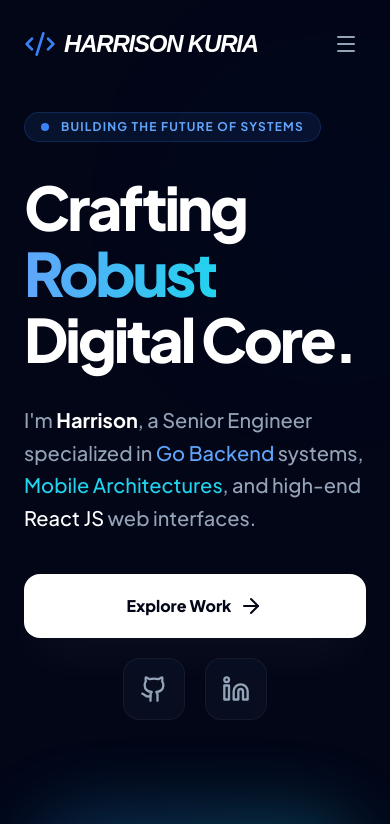
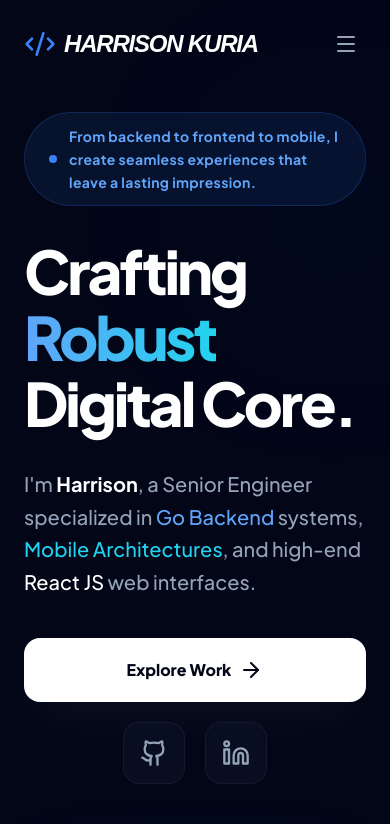
Before and after one commit to harry-kuria/portfolio, a React (Vite) app: page / in a window 390 px wide. Shown: the top 824 px of the page. Built offline with nearby package versions, Linux system fonts and the light colour scheme; grey boxes are pictures that could not be loaded; a web font is replaced by a local one.

Commit message:
✨ Update tagline: From backend to frontend to mobile, creating seamless experiences

```diff
--- a/components/Hero.tsx
+++ b/components/Hero.tsx
@@ -13,12 +13,12 @@ const Hero: React.FC = () => {
       <div className="max-w-7xl mx-auto px-6 sm:px-8 lg:px-10 relative z-10 w-full">
         <div className="grid grid-cols-1 lg:grid-cols-12 gap-16 items-center">
           <div className="lg:col-span-7 text-left">
-            <div className="inline-flex items-center px-4 py-1.5 rounded-full bg-blue-500/10 border border-blue-500/20 text-blue-400 text-xs font-bold mb-8 animate-fade-in tracking-widest uppercase">
-              <span className="relative flex h-2 w-2 mr-3">
+            <div className="inline-flex items-center px-6 py-3 rounded-full bg-blue-500/10 border border-blue-500/20 text-blue-400 text-sm font-bold mb-8 animate-fade-in tracking-wide max-w-4xl">
+              <span className="relative flex h-2 w-2 mr-3 flex-shrink-0">
                 <span className="animate-ping absolute inline-flex h-full w-full rounded-full bg-blue-400 opacity-75"></span>
                 <span className="relative inline-flex rounded-full h-2 w-2 bg-blue-500"></span>
               </span>
-              Building the future of systems
+              <span className="leading-relaxed">From backend to frontend to mobile, I create seamless experiences that leave a lasting impression.</span>
             </div>
 
             <h1 className="text-6xl md:text-7xl lg:text-8xl font-black text-white leading-[1.1] mb-8 tracking-tighter">
```
